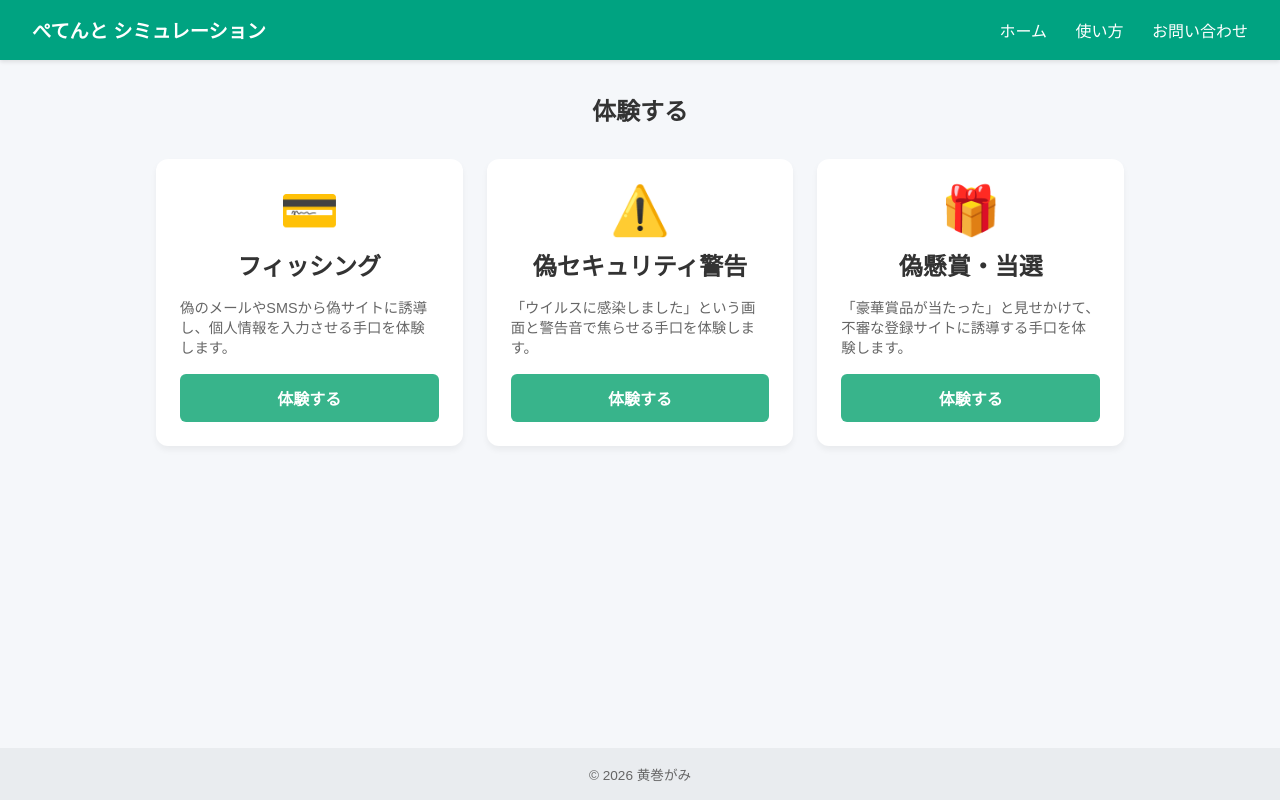
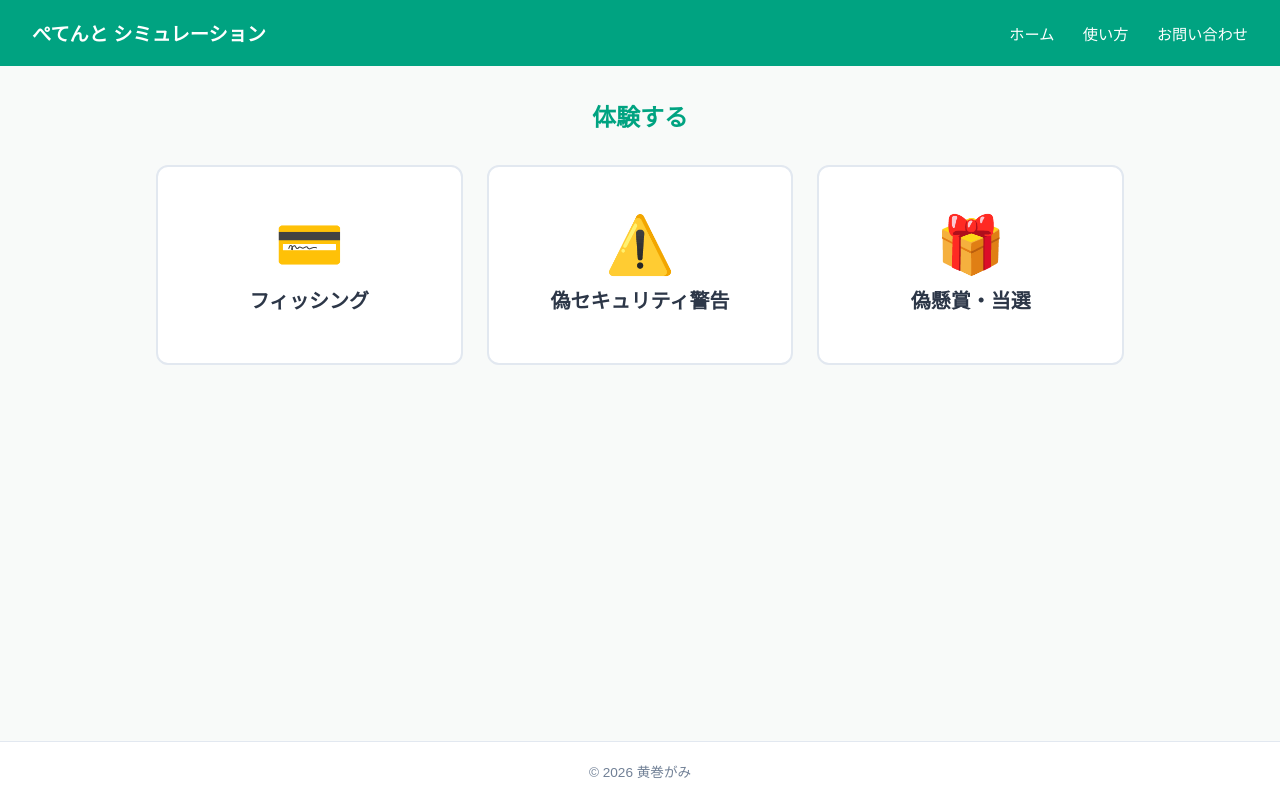
Before and after one commit to joy1723ce-byte/simulation-sagi, a plain HTML site: page index.html in a window 1280 px wide. Drawn offline with Linux system fonts and the light colour scheme.

Commit message:
下書きの具体化

```diff
--- a/index.html
+++ b/index.html
@@ -11,7 +11,10 @@
 <body>
 
   <header class="site-header">
-    <div class="logo">ぺてんと シミュレーション</div>
+    <div class="logo">
+      <!-- 将来的に画像にする場合は下記を <img> に差し替えます -->
+      <span>ぺてんと シミュレーション</span>
+    </div>
     <nav class="nav-links">
       <a href="#">ホーム</a>
       <a href="#">使い方</a>
@@ -22,38 +25,42 @@
   <main class="container">
     <h1 class="page-title">体験する</h1>
 
-    <!-- 詐欺体験カード -->
+    <!-- 詐欺体験カードエリア -->
     <div class="card-grid">
 
       <!-- フィッシング -->
-         <div class="scam-card">
+      <a href="phishing.html" class="scam-card">
+        <div class="card-content">
+          <!-- 絵文字から画像に差し替える際は <img> を使用します -->
           <div class="card-icon">💳</div>
           <h2>フィッシング</h2>
-            <div class="card-hover-desc">
+        </div>
+        <div class="card-hover-overlay">
           <p>偽のメールやSMSから偽サイトに誘導し、個人情報を入力させる手口を体験します。</p>
         </div>
-            <button class="btn-primary">体験する</button>
-         </div>
+      </a>
 
       <!-- 偽セキュリティ警告 -->
-        <div class="scam-card">
+      <a href="warning.html" class="scam-card">
+        <div class="card-content">
           <div class="card-icon">⚠️</div>
           <h2>偽セキュリティ警告</h2>
-            <div class="card-hover-desc">
+        </div>
+        <div class="card-hover-overlay">
           <p>「ウイルスに感染しました」という画面と警告音で焦らせる手口を体験します。</p>
         </div>
-            <button class="btn-primary">体験する</button>
-        </div>
+      </a>
 
       <!-- 偽懸賞 -->
-        <div class="scam-card">
+      <a href="sweepstakes.html" class="scam-card">
+        <div class="card-content">
           <div class="card-icon">🎁</div>
           <h2>偽懸賞・当選</h2>
-            <div class="card-hover-desc">
+        </div>
+        <div class="card-hover-overlay">
           <p>「豪華賞品が当たった」と見せかけて、不審な登録サイトに誘導する手口を体験します。</p>
         </div>
-            <button class="btn-primary">体験する</button>
-        </div>
+      </a>
 
     </div>
 
@@ -66,4 +73,5 @@
   <script src="script.js"></script>
 
 </body>
+
 </html>
--- a/style.css
+++ b/style.css
@@ -7,34 +7,50 @@
 
 body {
     font-family: sans-serif;
-    background-color: #f5f7fa;
+    background-color: #f8faf9; /* ほんのりグリーン味のある明るいホワイト */
     color: #333;
     display: flex;
     flex-direction: column;
     min-height: 100vh;
 }
 
+/* ヘッダー（影を削除しフラットに） */
 .site-header {
     background-color: #00a381;
-    padding: 1rem 2rem;
+    padding: 1.2rem 2rem;
     display: flex;
     justify-content: space-between;
     align-items: center;
-    box-shadow: 0 2px 4px rgba(0,0,0,0.1);
 }
 
 .logo {
     font-weight: bold;
     font-size: 1.2rem;
     color: white;
+    display: flex;
+    align-items: center;
+}
+
+/* ロゴ画像を入れる場合のスタイル準備 */
+.logo img {
+    height: 40px; /* 必要に応じて調整 */
+    width: auto;
+    display: block;
 }
 
 .nav-links a {
     margin-left: 1.5rem;
     text-decoration: none;
     color: white;
+    font-size: 0.95rem;
+    transition: opacity 0.2s;
 }
 
+.nav-links a:hover {
+    opacity: 0.8;
+}
+
+/* メイン領域 */
 .container {
     flex: 1;
     max-width: 1000px;
@@ -47,63 +63,103 @@ body {
     text-align: center;
     margin-bottom: 2rem;
     font-size: 1.5rem;
+    color: #00a381;
 }
 
+/* グリッド配置 */
 .card-grid {
     display: grid;
     grid-template-columns: repeat(auto-fit, minmax(280px, 1fr));
     gap: 1.5rem;
 }
 
+/* スキャムカード（カード全体をボタン化・影削除） */
 .scam-card {
+    position: relative;
     background-color: #ffffff;
+    border: 2px solid #e2e8f0; /* 初期状態の標準枠線 */
     border-radius: 12px;
-    padding: 1.5rem;
+    padding: 2.5rem 1.5rem;
     text-align: center;
-    box-shadow: 0 4px 6px rgba(0,0,0,0.05);
-    transition: transform 0.2s, box-shadow 0.2s;
+    text-decoration: none;
+    color: inherit;
     display: flex;
     flex-direction: column;
-    justify-content: space-between;
+    align-items: center;
+    justify-content: center;
+    overflow: hidden; /* オーバーレイのはみ出し防止 */
+    cursor: pointer;
+    transition: border-color 0.2s ease;
+    min-height: 200px;
 }
 
+/* マウスカーソルを乗せたとき：グリーン枠線のみ付与（影・浮き上がりは無し） */
 .scam-card:hover {
-    transform: translateY(-4px);
-    box-shadow: 0 8px 12px rgba(0,0,0,0.1);
+    border-color: #00a381;
+}
+
+/* アイコン表示エリア */
+.card-content {
+    display: flex;
+    flex-direction: column;
+    align-items: center;
+    gap: 0.75rem;
 }
 
 .card-icon {
-    font-size: 3rem;
-    margin-bottom: 0.5rem;
+    font-size: 3.5rem;
+    line-height: 1;
 }
 
-.card-hover-desc {
-    margin: 1rem 0;
+/* 正方形画像アイコンを入れる際の準備クラス */
+.card-icon-img {
+    width: 64px;
+    height: 64px;
+    object-fit: cover;
+    border-radius: 8px;
+}
+
+.scam-card h2 {
+    font-size: 1.25rem;
+    color: #2d3748;
+}
+
+/* ホバー時の半透明説明文オーバーレイ */
+.card-hover-overlay {
+    position: absolute;
+    top: 0;
+    left: 0;
+    width: 100%;
+    height: 100%;
+    background-color: rgba(255, 255, 255, 0.92); /* 白の半透明背景 */
+    display: flex;
+    align-items: center;
+    justify-content: center;
+    padding: 1.5rem;
+    opacity: 0;
+    visibility: hidden;
+    transition: opacity 0.25s ease, visibility 0.25s ease;
+}
+
+/* ホバー時に説明文を表示 */
+.scam-card:hover .card-hover-overlay {
+    opacity: 1;
+    visibility: visible;
+}
+
+.card-hover-overlay p {
     font-size: 0.9rem;
-    color: #666;
-    line-height: 1.4;
+    color: #2d3748;
+    line-height: 1.6;
     text-align: left;
 }
 
-.btn-primary {
-    background-color: #38b48b;
-    color: white;
-    border: none;
-    padding: 0.75rem 1.5rem;
-    border-radius: 6px;
-    cursor: pointer;
-    font-size: 1rem;
-    font-weight: bold;
+/* フッター */
+.site-footer {
+    background-color: #ffffff;
+    border-top: 1px solid #e2e8f0;
+    text-align: center;
+    padding: 1.2rem;
+    font-size: 0.85rem;
+    color: #718096;
 }
-
-.btn-primary:hover {
-    background-color: #0056b3;
-}
-
-.site-footer {
-    background-color: #e9ecef;
-    text-align: center;
-    padding: 1rem;
-    font-size: 0.85rem;
-    color: #666;
-}
```
Lines whose indentation alone changed are shown as unchanged.
